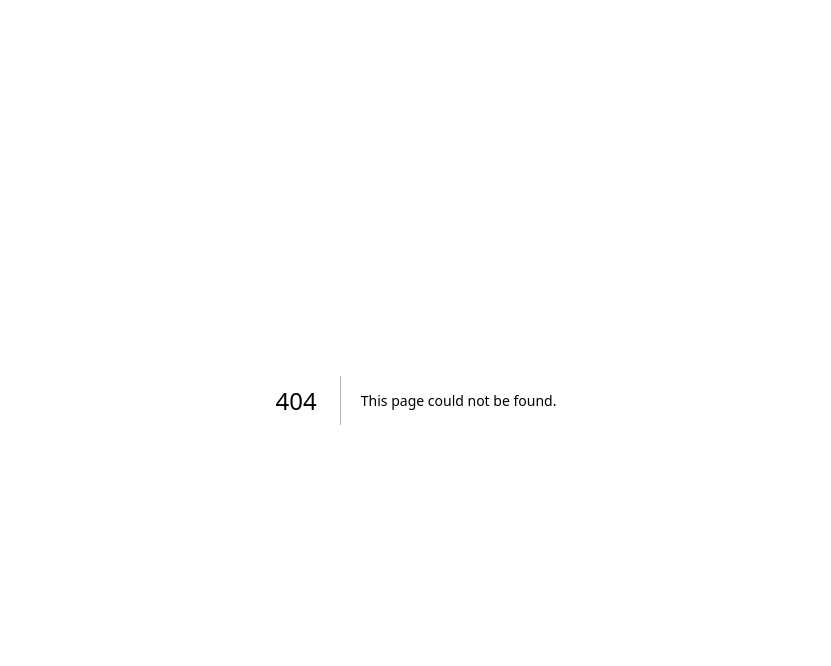
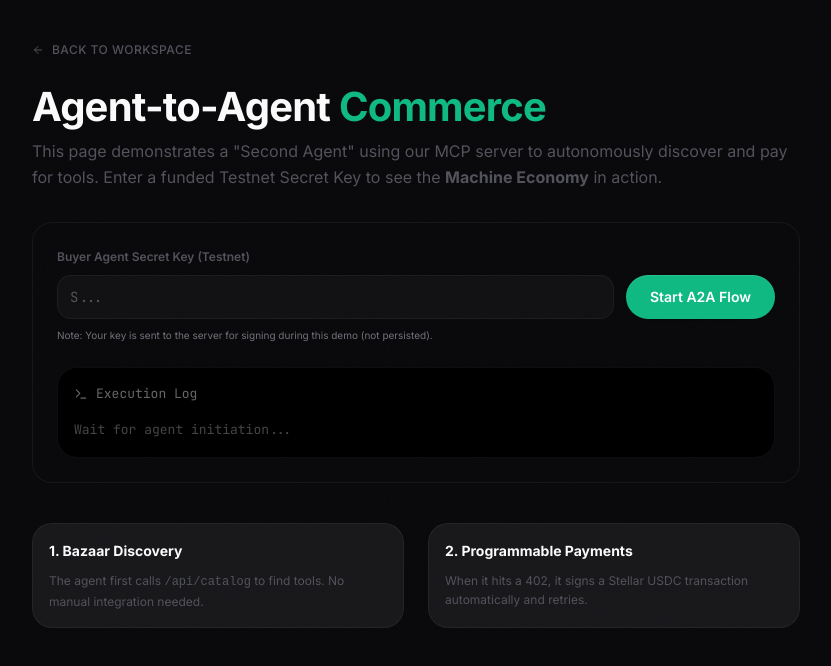
Before and after one commit to mokwathedeveloper/Agent-Paywall-Router, a Next.js app in the folder apps/web/: page /workspace/a2a in a window 1280 px wide. Before the commit this address had no page. Shown: the top 666 px of the page, without its empty margins (224-1055 px from the left). Built offline with nearby package versions, Linux system fonts and the light colour scheme.

Commit message:
feat(ui): add agent-to-agent demo workspace page

```diff
--- /dev/null
+++ b/apps/web/app/workspace/a2a/page.tsx
@@ -0,0 +1,214 @@
+"use client";
+
+import { useState } from "react";
+import { Terminal, ArrowRight, ShieldCheck } from "lucide-react";
+import Link from "next/link";
+
+export default function A2APage() {
+  const [logs, setSteps] = useState<{ action: string; status: string; detail: string }[]>([]);
+  const [isRunning, setIsRunning] = useState(false);
+  const [result, setResult] = useState<any>(null);
+  const [secretKey, setSecretKey] = useState("");
+
+  const runA2ADemo = async () => {
+    if (!secretKey.startsWith("S") || secretKey.length !== 56) {
+      alert("Please enter a valid Stellar Secret Key (starts with S).");
+      return;
+    }
+
+    setIsRunning(true);
+    setSteps([]);
+    setResult(null);
+
+    const addLog = (action: string, status: string, detail: string) => {
+      setSteps(prev => [...prev, { action, status, detail }]);
+    };
+
+    try {
+      addLog("Agent Initialization", "success", "Second Agent (Buyer) powered by ExternalAgentClient");
+
+      addLog("Tool Discovery", "success", "Agent calling GET /api/mcp/tools...");
+      const res = await fetch("/api/a2a/run", {
+        method: "POST",
+        headers: { "Content-Type": "application/json" },
+        body: JSON.stringify({ secretKey }),
+      });
+
+      const body = await res.json().catch(() => ({} as any));
+
+      if (!res.ok || body.ok === false) {
+        const err =
+          body?.ok === false && body?.error
+            ? body.error
+            : { code: "execution_failed", message: "A2A run failed." };
+        if (err.code === "trustline_missing") {
+          addLog("Trustline Missing", "failed", err.message);
+          setResult({
+            error: "Trustline Required",
+            action: "fix_trustline",
+            message: err.message,
+          });
+          return;
+        }
+
+        if (err.code === "invalid_key") {
+          addLog("Checksum Error", "failed", err.message);
+          setResult({ error: "Invalid Key", action: "invalid_key", message: err.message });
+          return;
+        }
+
+        addLog("Execution Info", "success", "Ensure your account is funded on Testnet with USDC.");
+        addLog("Status", "failed", err.message);
+        setResult({ error: "Execution Failed", action: "execution_failed", message: err.message });
+        return;
+      }
+
+      addLog("Discovery Complete", "success", `Found ${body.toolsCount ?? 3} paid tools on Stellar`);
+      addLog("Autonomous Execution", "success", "Agent decided to use 'search' for 'Stellar Hacks'");
+
+      setResult(body.result);
+      addLog("A2A Commerce Success", "success", "Payment verified on-chain, data retrieved!");
+    } finally {
+      setIsRunning(false);
+    }
+  };
+
+  const fixTrustline = async () => {
+    setIsRunning(true);
+    const addLog = (action: string, status: string, detail: string) => {
+      setSteps(prev => [...prev, { action, status, detail }]);
+    };
+
+    try {
+      addLog("Trustline Setup", "success", "Calling server to establish USDC trustline...");
+      const res = await fetch("/api/a2a/fix-trustline", {
+        method: "POST",
+        headers: { "Content-Type": "application/json" },
+        body: JSON.stringify({ secretKey }),
+      });
+
+      const body = await res.json().catch(() => ({}));
+      if (!res.ok || body?.ok !== true) {
+        throw new Error(body?.error?.message || "Trustline setup failed");
+      }
+
+      addLog("Trustline Active", "success", "USDC trustline established! You can now run the A2A flow.");
+      setResult(null);
+    } catch (e: any) {
+      console.error("Trustline setup failed:", e);
+      addLog("Setup Failed", "failed", e.message || String(e));
+    } finally {
+      setIsRunning(false);
+    }
+  };
+
+  return (
+    <div className="container" style={{ maxWidth: 800, padding: "var(--s10) var(--s4)" }}>
+      <div style={{ marginBottom: "var(--s8)" }}>
+        <Link href="/workspace" className="caption" style={{ color: "var(--text-dim)", textDecoration: "none", display: "flex", alignItems: "center", gap: "var(--s2)" }}>
+          <ArrowRight size={12} style={{ transform: "rotate(180deg)" }} /> Back to Workspace
+        </Link>
+        <h1 style={{ marginTop: "var(--s4)", fontSize: "2.5rem", letterSpacing: "-0.02em" }}>
+          Agent-to-Agent <span style={{ color: "var(--emerald)" }}>Commerce</span>
+        </h1>
+        <p className="lead" style={{ color: "var(--text-dim)" }}>
+          This page demonstrates a "Second Agent" using our MCP server to autonomously discover and pay for tools.
+          Enter a funded Testnet Secret Key to see the <strong>Machine Economy</strong> in action.
+        </p>
+      </div>
+
+      <div className="card" style={{ padding: "var(--s6)", background: "var(--bg-deep)" }}>
+        <div style={{ marginBottom: "var(--s6)" }}>
+          <label style={{ display: "block", fontSize: "0.75rem", fontWeight: 600, color: "var(--text-dim)", marginBottom: "var(--s2)" }}>
+            Buyer Agent Secret Key (Testnet)
+          </label>
+          <div style={{ display: "flex", gap: "var(--s3)" }}>
+            <input
+              type="password"
+              placeholder="S..."
+              value={secretKey}
+              onChange={(e) => setSecretKey(e.target.value)}
+              className="input"
+              style={{
+                flex: 1,
+                background: "var(--bg-surface)",
+                border: "1px solid var(--border-dim)",
+                padding: "var(--s3)",
+                borderRadius: "var(--r-md)",
+                color: "var(--text)",
+                fontFamily: "var(--font-mono)",
+                fontSize: "0.875rem"
+              }}
+            />
+            <button
+              className="btn btn-primary"
+              onClick={runA2ADemo}
+              disabled={isRunning || !secretKey}
+            >
+              {isRunning ? "Running..." : "Start A2A Flow"}
+            </button>
+          </div>
+          <div style={{ fontSize: "0.625rem", color: "var(--text-muted)", marginTop: "var(--s2)" }}>
+            Note: Your key is sent to the server for signing during this demo (not persisted).
+          </div>
+        </div>
+
+        <div style={{ background: "#000", borderRadius: "var(--r-lg)", padding: "var(--s4)", fontFamily: "var(--font-mono)", fontSize: "0.8125rem", border: "1px solid var(--border-dim)" }}>
+          <div style={{ color: "#666", marginBottom: "var(--s4)", display: "flex", alignItems: "center", gap: "var(--s2)" }}>
+            <Terminal size={14} /> Execution Log
+          </div>
+          <div style={{ display: "flex", flexDirection: "column", gap: "var(--s2)" }}>
+            {logs.length === 0 && <div style={{ color: "#444" }}>Wait for agent initiation...</div>}
+            {logs.map((log, i) => (
+              <div key={i} style={{ display: "flex", gap: "var(--s4)" }}>
+                <span style={{ color: log.status === "failed" ? "var(--rose)" : "var(--emerald)", width: 100 }}>[{log.status.toUpperCase()}]</span>
+                <span style={{ color: "#eee" }}>{log.action}:</span>
+                <span style={{ color: "#888" }}>{log.detail}</span>
+              </div>
+            ))}
+          </div>
+        </div>
+
+        {result && (
+          <div style={{ marginTop: "var(--s6)", padding: "var(--s4)", background: "rgba(16,185,129,0.05)", border: "1px solid rgba(16,185,129,0.2)", borderRadius: "var(--r-lg)" }}>
+            {result.action === "fix_trustline" ? (
+              <div style={{ display: "flex", flexDirection: "column", gap: "var(--s3)" }}>
+                <div style={{ fontWeight: 700, color: "var(--amber)", fontSize: "0.875rem" }}>
+                  ⚠️ {result.message}
+                </div>
+                <button className="btn btn-primary" onClick={fixTrustline} disabled={isRunning}>
+                  Establish USDC Trustline
+                </button>
+              </div>
+            ) : (
+              <>
+                <div style={{ fontWeight: 700, marginBottom: "var(--s2)", fontSize: "0.875rem" }}>
+                  <ShieldCheck size={14} style={{ marginRight: 6, color: "var(--emerald)" }} />
+                  Result retrieved autonomously:
+                </div>
+                <pre style={{ fontSize: "0.75rem", color: "var(--text-dim)", overflow: "auto" }}>
+                  {JSON.stringify(result, null, 2)}
+                </pre>
+              </>
+            )}
+          </div>
+        )}
+      </div>
+
+      <div style={{ marginTop: "var(--s10)", display: "grid", gridTemplateColumns: "1fr 1fr", gap: "var(--s6)" }}>
+        <div className="card" style={{ padding: "var(--s4)" }}>
+          <div style={{ fontWeight: 700, fontSize: "0.875rem", marginBottom: "var(--s2)" }}>1. Bazaar Discovery</div>
+          <p style={{ fontSize: "0.75rem", color: "var(--text-dim)" }}>
+            The agent first calls <code>/api/catalog</code> to find tools. No manual integration needed.
+          </p>
+        </div>
+        <div className="card" style={{ padding: "var(--s4)" }}>
+          <div style={{ fontWeight: 700, fontSize: "0.875rem", marginBottom: "var(--s2)" }}>2. Programmable Payments</div>
+          <p style={{ fontSize: "0.75rem", color: "var(--text-dim)" }}>
+            When it hits a 402, it signs a Stellar USDC transaction automatically and retries.
+          </p>
+        </div>
+      </div>
+    </div>
+  );
+}
```
